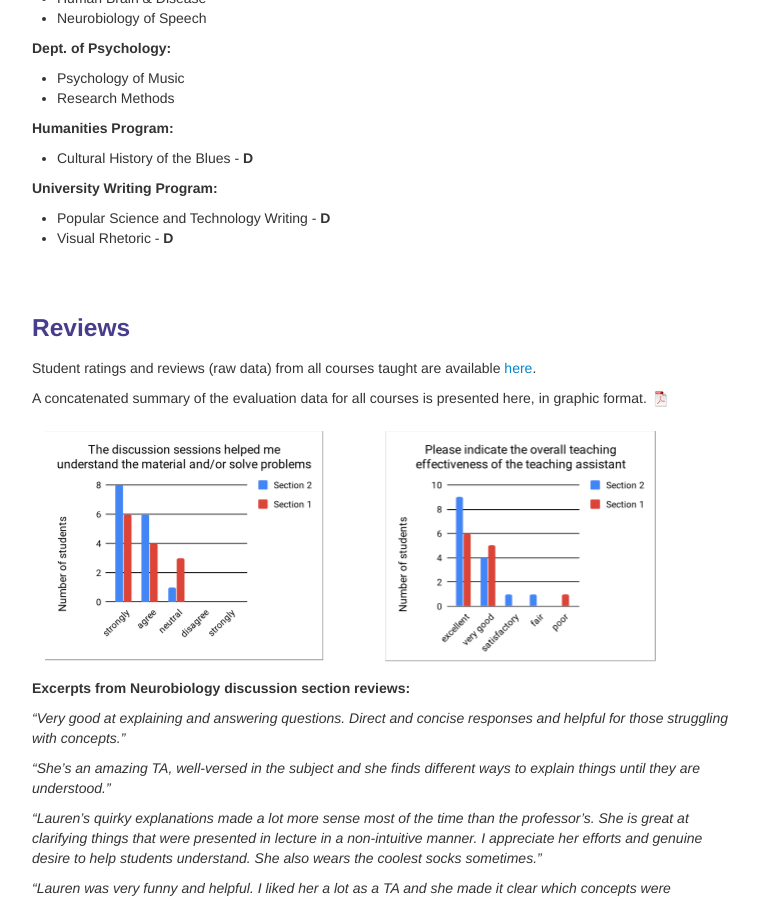
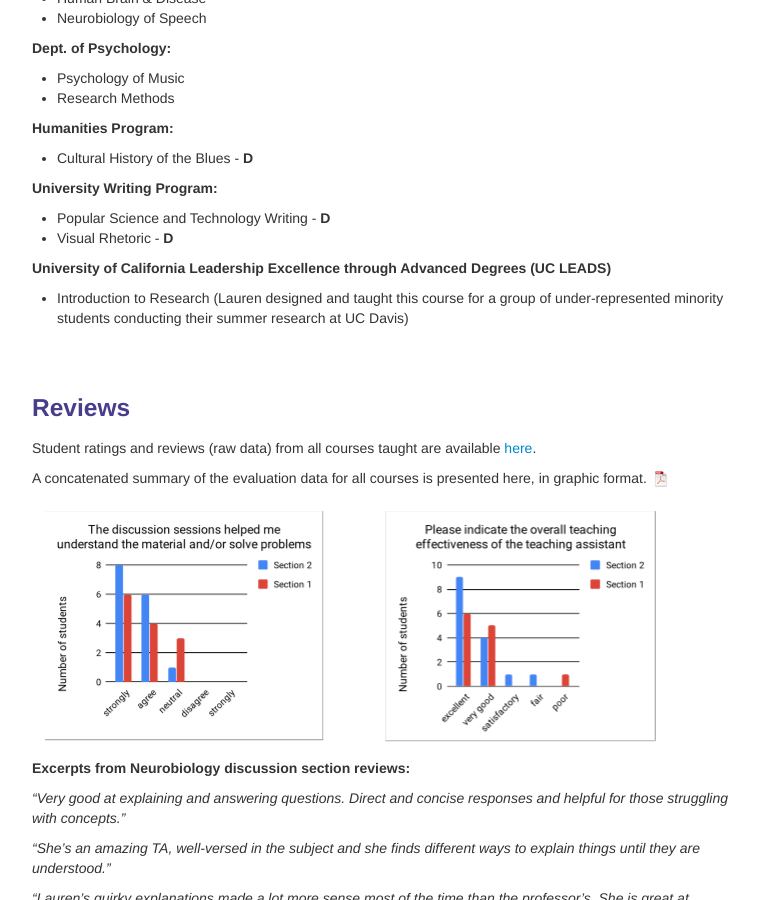
Before and after one commit to lkfink/lkfink.github.io, a Jekyll site: the page built from pages/teaching.md, in a window 1280 px wide and 900 px high, scrolled down 526 px. Shown: the whole window, without its empty margins (258-1017 px from the left). Built offline with Jekyll 4.4.1, drawn with Linux system fonts in a browser that asks for light colours.

Commit message:
add UC Leads course

```diff
--- a/pages/teaching.md
+++ b/pages/teaching.md
@@ -51,6 +51,9 @@ At the University of California Davis, Lauren has been a teaching assistant for
 **University Writing Program:**
 - Popular Science and Technology Writing - **D**
 - Visual Rhetoric - **D**
+
+**University of California Leadership Excellence through Advanced Degrees (UC LEADS)**
+- Introduction to Research (Lauren designed and taught this course for a group of under-represented minority students conducting their summer research at UC Davis)
 
 <br>
 <br>
```
